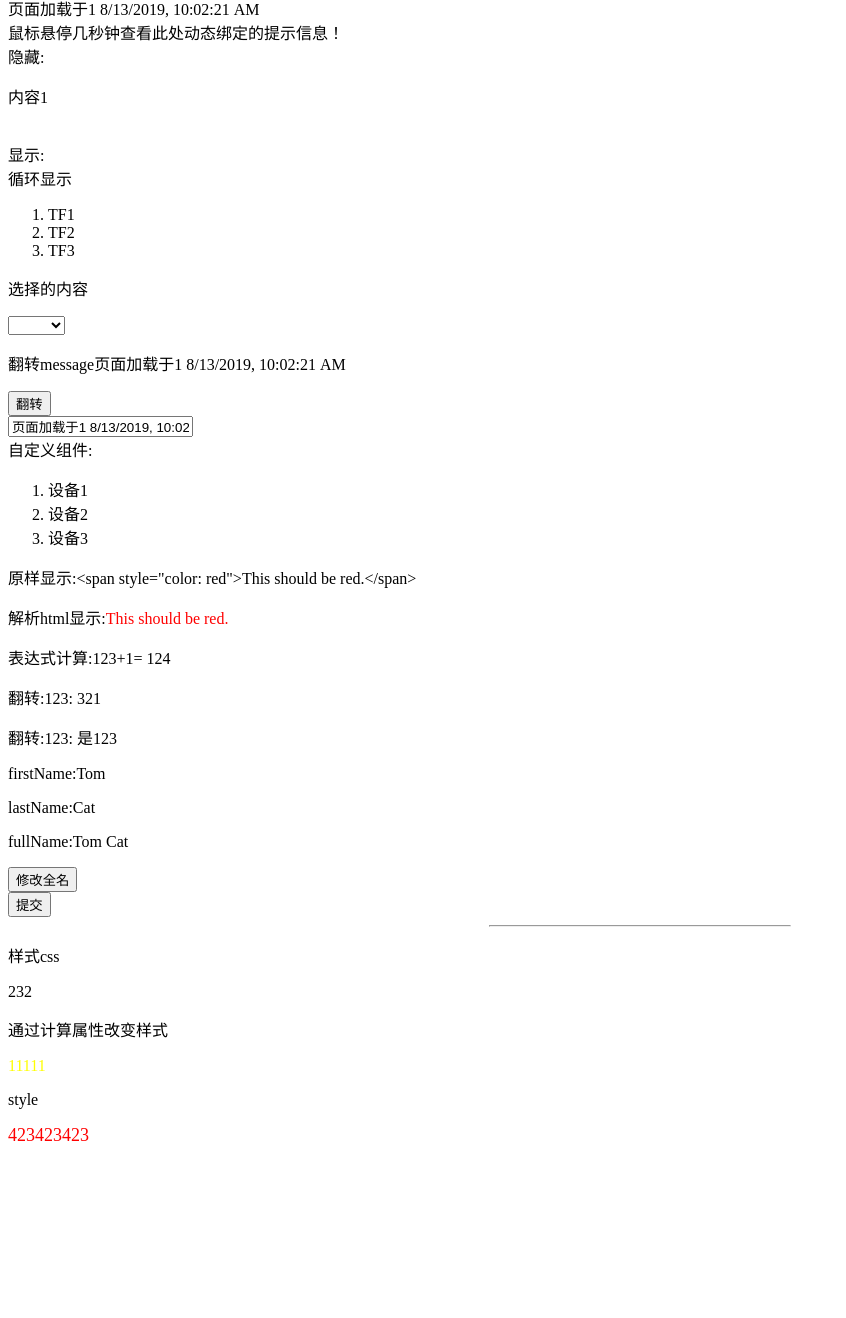
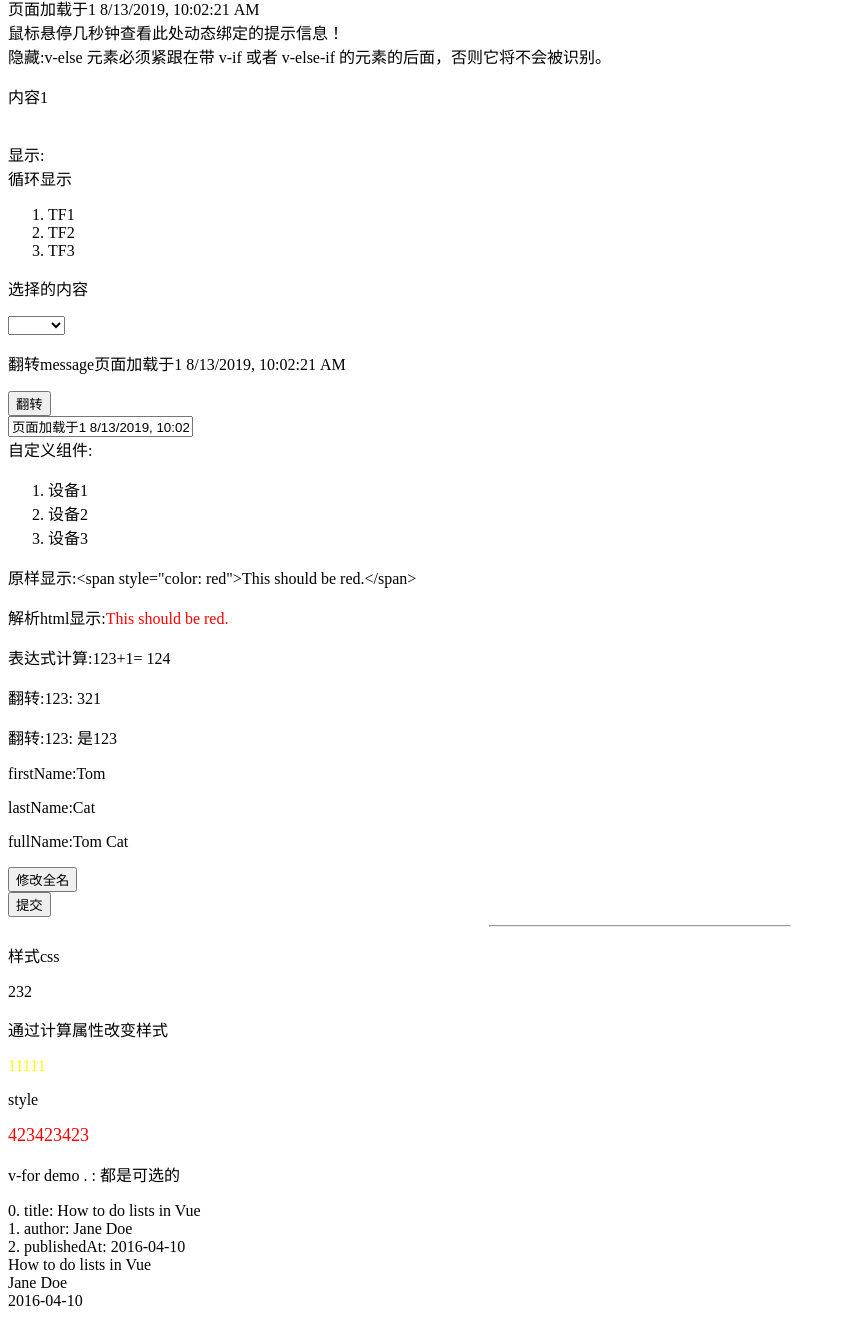
Before and after one commit to zhangleiDev/vuedemo, a plain HTML site: page index.html in a window 1280 px wide. Shown: the part 12-1330 px from the top of the page, without its empty margins (0-846 px from the left). Before the commit the page ends 1166 px from the top, so only its background shows below. Drawn offline with nearby package versions, Linux system fonts and the light colour scheme.

Commit message:
v-if v-else v-for

```diff
--- a/index.html
+++ b/index.html
@@ -19,7 +19,8 @@
 			鼠标悬停几秒钟查看此处动态绑定的提示信息！
 		</div>
 		<div>
-			隐藏:<p v-if="see">内容1</p>
+			隐藏:v-else 元素必须紧跟在带 v-if 或者 v-else-if 的元素的后面，否则它将不会被识别。
+			<p v-if="see">内容1</p>
 			<p v-else>Oh no 😢</p>
 			<br>
 			显示:
@@ -82,6 +83,16 @@
 		</div>
 		<p>style</p>
 		<div v-bind:style="styleObject">423423423</div>
+
+		<div>
+			<p>v-for demo 	{{ index }}. {{ name }}: {{ value }} 都是可选的</p>
+			<div v-for="(value, name, index) in object">
+				{{ index }}. {{ name }}: {{ value }}
+			</div>
+			<div v-for="(val) in object">
+					 {{ val }}
+				</div>
+		</div>
 	</div>
 
 </body>
@@ -105,10 +116,15 @@ var app2 = new Vue({
 		selVal:'',
 		countVal:'123',
 		devices:[
-			{ model: 'TF1' ,name:"设备1"},
+				{ model: 'TF1' ,name:"设备1"},
 				{ model: 'TF2' ,name:"设备2" },
 				{ model: 'TF3' ,name:"设备3" }
 		],
+		object: {
+      title: 'How to do lists in Vue',
+      author: 'Jane Doe',
+      publishedAt: '2016-04-10'
+    },
 		rawHtml:'<span style="color: red">This should be red.</span>',
 		firstName:"Tom",
 		lastName:"Cat",
```
